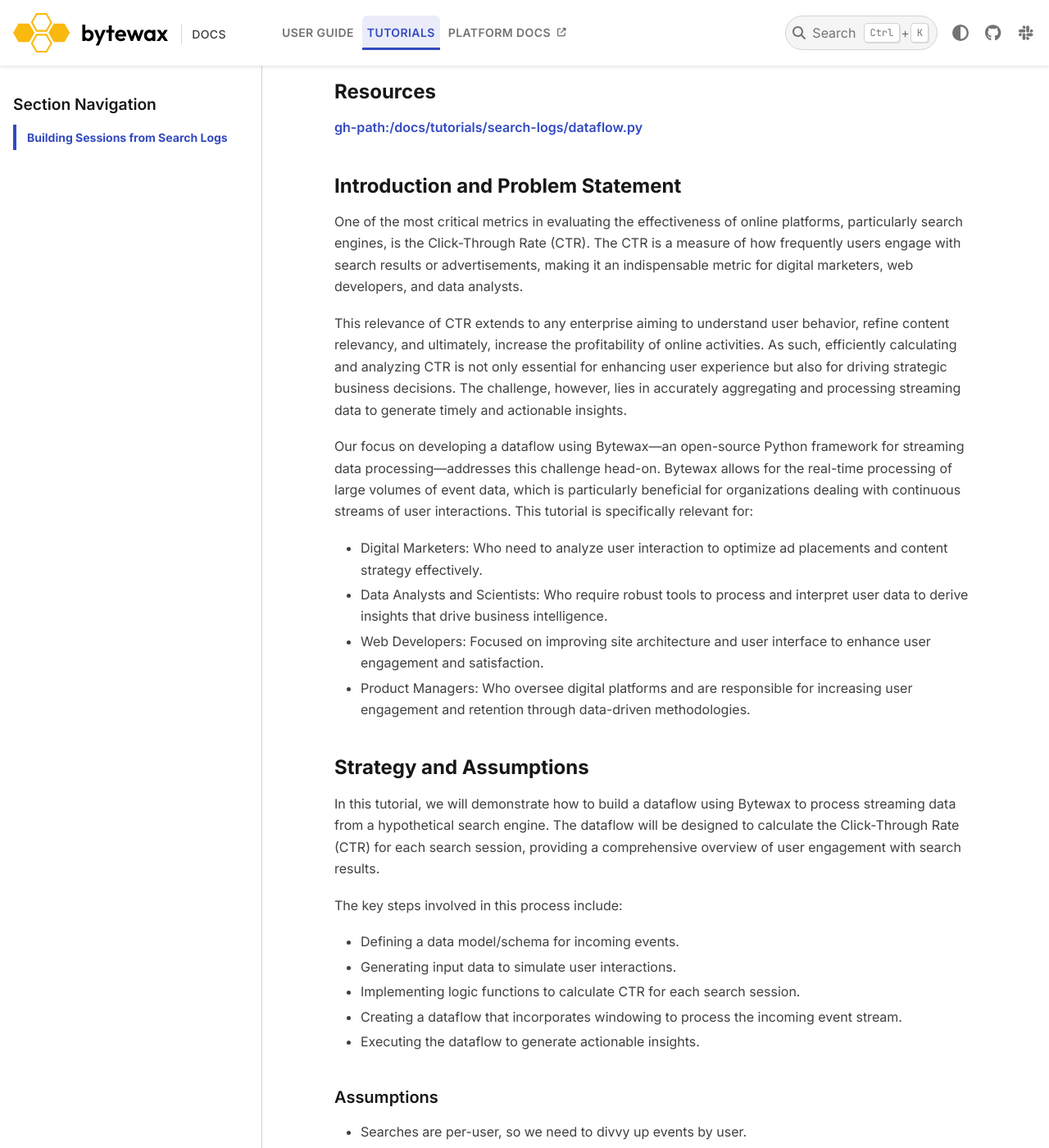
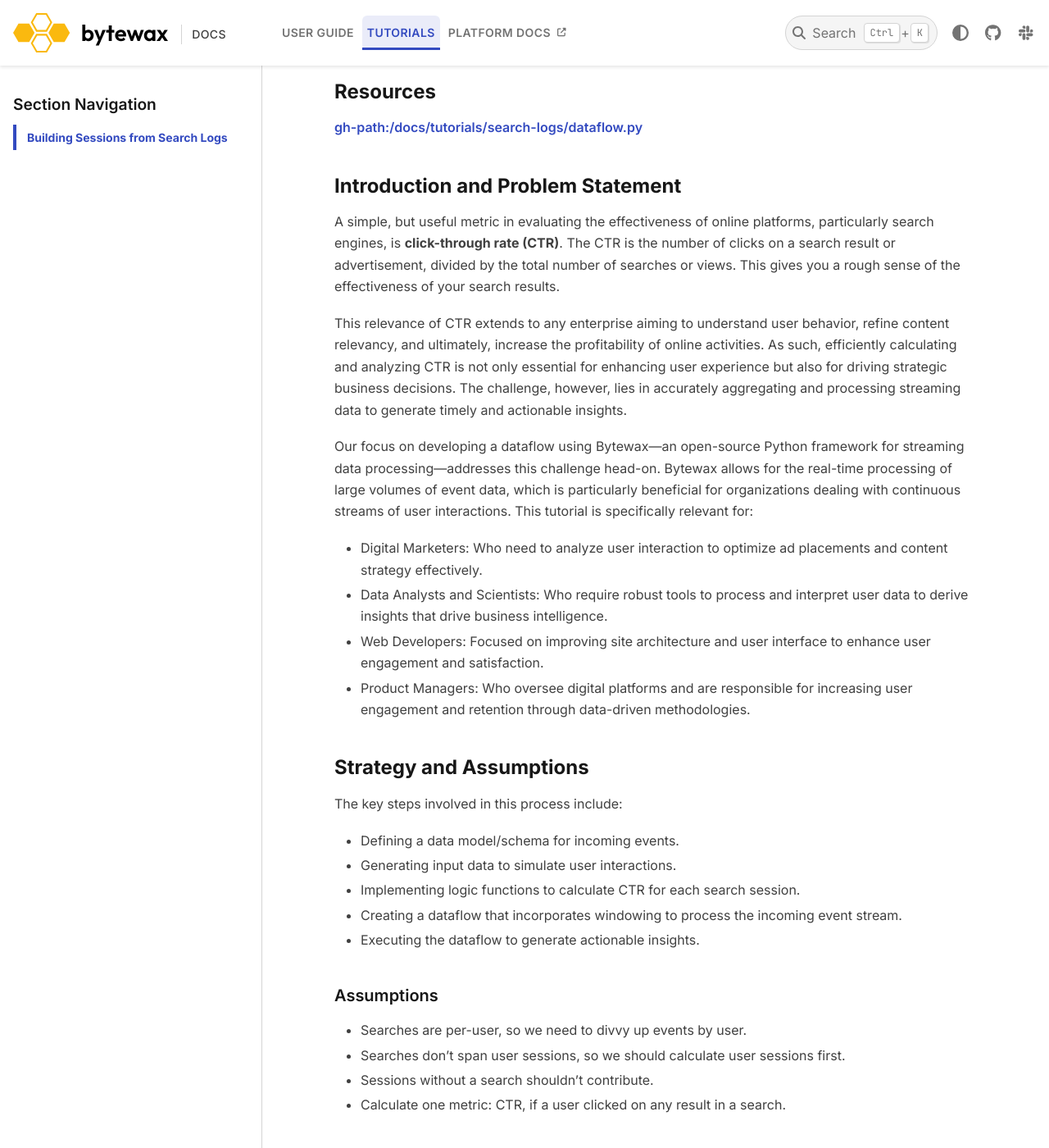
Before and after one commit to bytewax/bytewax, a Sphinx documentation site: the page built from docs/tutorials/search-logs/index.md, in a window 1280 px wide and 1400 px high, scrolled down 513 px. Shown: the whole window at 82% size. Built offline with Sphinx 7.4.7 and the PyData theme 0.15.4, drawn with Linux system fonts in a browser that asks for light colours; pages that are not in the unit, such as notebooks, are missing from menus; some of the changed text lies outside the part shown.

Commit message:
Apply suggestions from code review
Co-authored-by: David Selassie <david@bytewax.io>
Signed-off-by: Laura Gutierrez Funderburk <lfunderburk@users.noreply.github.com>

````diff
--- a/docs/tutorials/search-logs/index.md
+++ b/docs/tutorials/search-logs/index.md
@@ -17,7 +17,7 @@
 
 ## Introduction and Problem Statement
 
-One of the most critical metrics in evaluating the effectiveness of online platforms, particularly search engines, is the Click-Through Rate (CTR). The CTR is a measure of how frequently users engage with search results or advertisements, making it an indispensable metric for digital marketers, web developers, and data analysts.
+A simple, but useful metric in evaluating the effectiveness of online platforms, particularly search engines, is **click-through rate (CTR)**. The CTR is the number of clicks on a search result or advertisement, divided by the total number of searches or views. This gives you a rough sense of the effectiveness of your search results.
 
 This relevance of CTR extends to any enterprise aiming to understand user behavior, refine content relevancy, and ultimately, increase the profitability of online activities. As such, efficiently calculating and analyzing CTR is not only essential for enhancing user experience but also for driving strategic business decisions. The challenge, however, lies in accurately aggregating and processing streaming data to generate timely and actionable insights.
 
@@ -32,9 +32,6 @@
 - Product Managers: Who oversee digital platforms and are responsible for increasing user engagement and retention through data-driven methodologies.
 
 ## Strategy and Assumptions
-
-In this tutorial, we will demonstrate how to build a dataflow using Bytewax to process streaming data from a hypothetical search engine. The dataflow will be designed to calculate the Click-Through Rate (CTR) for each search session, providing a comprehensive overview of user engagement with search results.
-
 The key steps involved in this process include:
 
 - Defining a data model/schema for incoming events.
@@ -49,7 +46,7 @@
 - Searches are per-user, so we need to divvy up events by user.
 - Searches don't span user sessions, so we should calculate user sessions first.
 - Sessions without a search shouldn't contribute.
-- Calculate one metric: **click through rate** (or **CTR**), if a user clicked on any result in a search.
+- Calculate one metric: CTR, if a user clicked on any result in a search.
 ## Imports and Setup
 
 Before we begin, let's import the necessary modules and set up the environment for building the dataflow.
@@ -72,7 +72,7 @@
 
 ## Creating our Dataflow
 
-A dataflow is the unit of work in Bytewax. Dataflows are data-parallel directed acyclic graphs that are made up of processing steps. Each step in the dataflow is an operator that processes data in some way. In this example, we will create a dataflow to process the incoming event stream and calculate the Click-Through Rate (CTR) for each search session.
+A dataflow is the deployable unit in Bytewax. Dataflows are data-parallel directed acyclic graphs that are made up of processing steps. Each step in the dataflow is an operator that processes data in some way.
 
 We can initialize the dataflow as follows:
 
@@ -84,10 +84,6 @@
 ```
 
 ## Data Model
-
-In this example, we will define a data model for the incoming events, generate input data to simulate user interactions, and implement logic functions to calculate the Click-Through Rate (CTR) for each search session. We will then create a dataflow to process the incoming event stream and execute it to generate actionable insights.
-
-
 Let's start by defining a data model/schema for our incoming events. We'll make model classes for all the relevant events we'd want to monitor.
 
 ```{literalinclude} dataflow.py
@@ -146,7 +142,7 @@
 
 We will now turn our attention to windowing the data. In a dataflow pipeline, the role of collecting windowed data, particularly after mapping user events, is crucial for segmenting the continuous stream of events into manageable, discrete chunks based on time or event characteristics. This step enables the aggregation and analysis of events within specific time frames or sessions, which is essential for understanding patterns, behaviors, and trends over time.
 
-After user events are mapped, typically transforming each event into a tuple of (user_id, event_data), the next step is to group these events into windows. In this example, we will use a {py:obj}`~bytewax.operators.windowing.SessionWindower` to group events by user sessions. We will also use an {py:obj}`~bytewax.operators.windowing.EventClock` to manage the timing and order of events as they are processed through the dataflow.
+After user events are mapped, typically transforming each event into a tuple of `(user_id, event_data)`, the next step is to group these events into windows. In this example, we will use a {py:obj}`~bytewax.operators.windowing.SessionWindower` to group events by user sessions. We will also use an {py:obj}`~bytewax.operators.windowing.EventClock` to manage the timing and order of events as they are processed through the dataflow.
 
 
 
````
Also changed, not shown: other parts of docs/tutorials/search-logs/index.md (+5 -2 lines).
